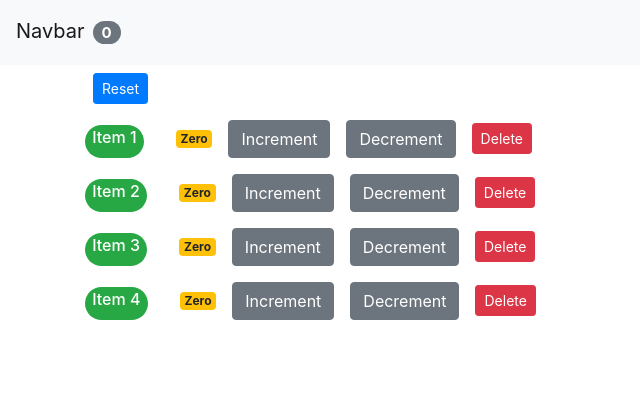
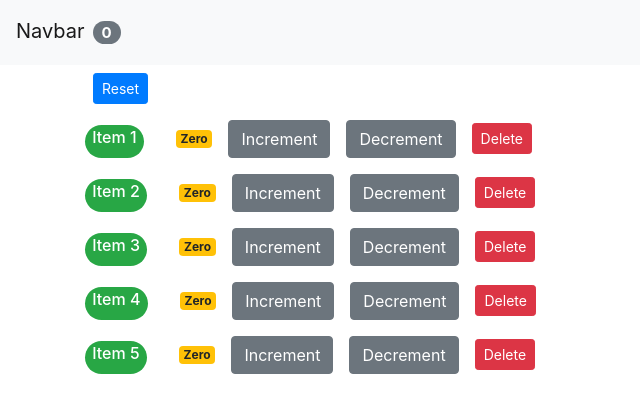
Before and after one commit to prateek1057/Shopping-cart, a React (Create React App) app: page / in a window 1280 px wide. Shown: the top 412 px of the page, without its empty margins (0-640 px from the left). Built offline with nearby package versions, Linux system fonts and the light colour scheme.

Commit message:
Update App.js

```diff
--- a/src/App.js
+++ b/src/App.js
@@ -10,7 +10,8 @@ class App extends Component {
         {id:1,value:0},
         {id:2,value:0},
         {id:3,value:0},
-        {id:4,value:0}
+        {id:4,value:0},
+        {id:5,value:0}
     ]
  } ;
 
```
